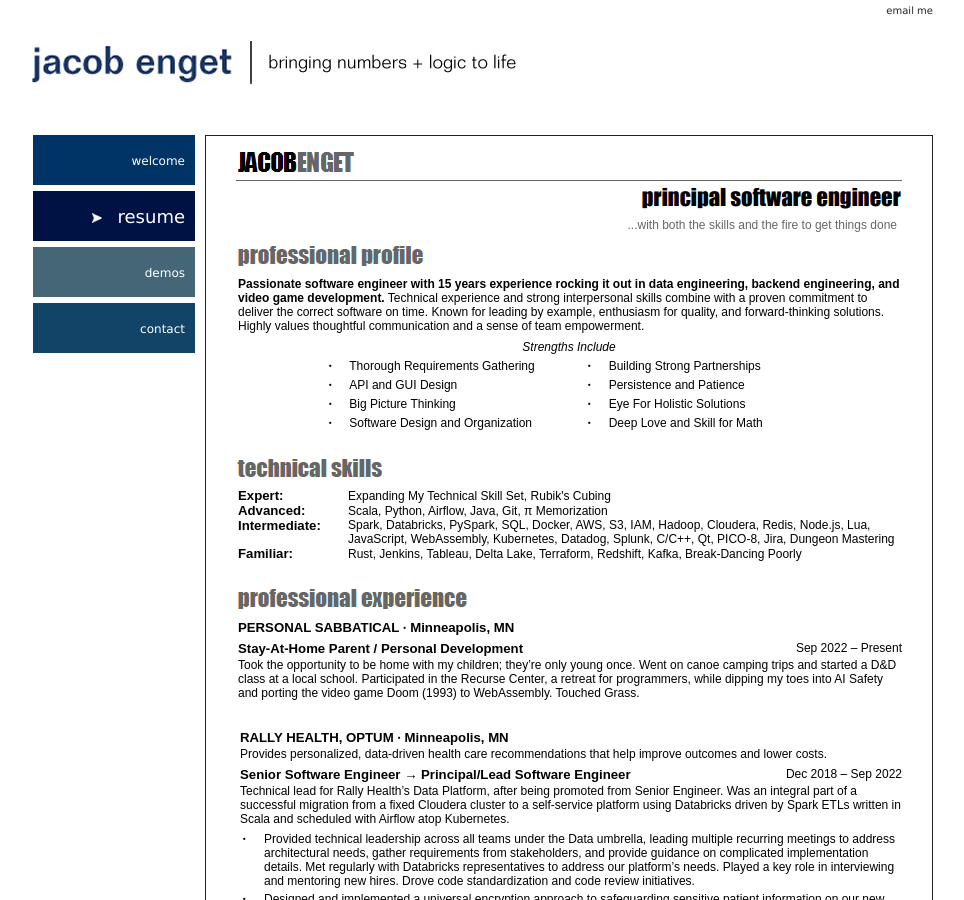
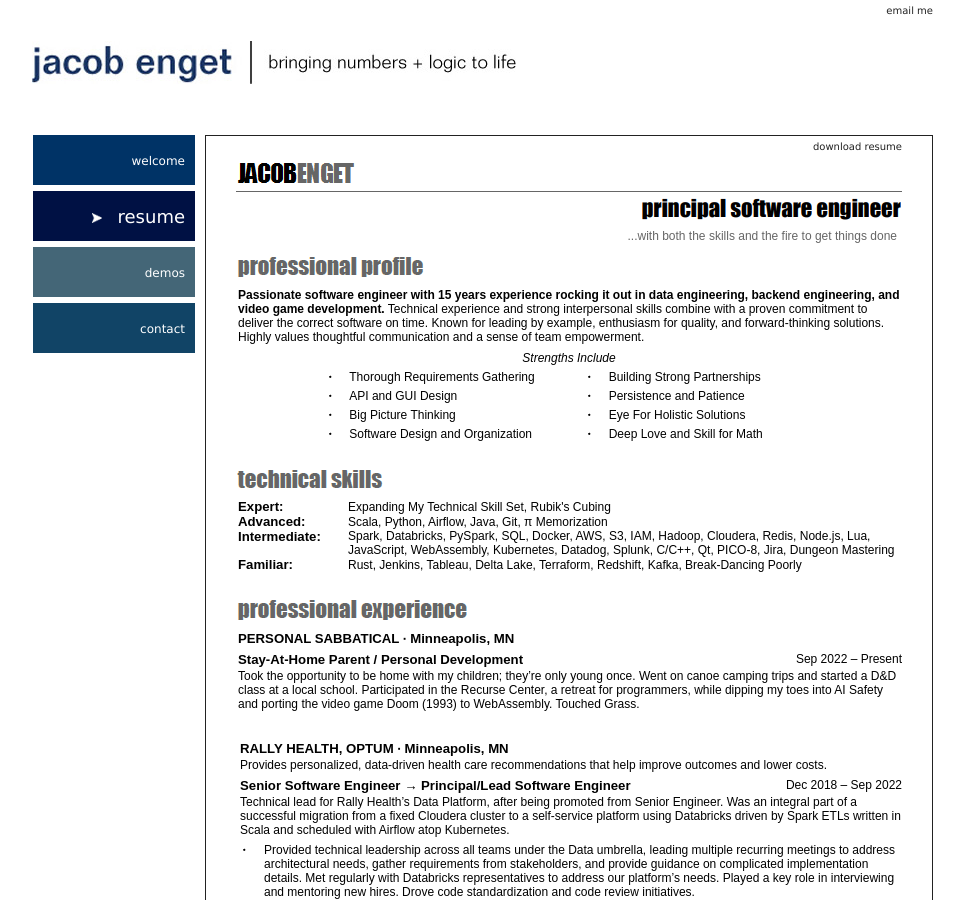
Before and after one commit to jacobenget/jacobenget.github.io, a Jekyll site: the page built from docs/resume.html, in a window 1280 px wide and 900 px high. Shown: the whole window, without its empty margins (157-1121 px from the left). Built offline with Jekyll 4.4.1, drawn with Linux system fonts in a browser that asks for light colours.

Commit message:
Update PDF version of resume
and re-enable link for downloading it

```diff
--- a/docs/resume.html
+++ b/docs/resume.html
@@ -5,7 +5,7 @@ associated_top_level_page: resume
 ---
 
 <div id="linkToDownloadResume">
-  <!--a class="boldMe" href="/assets/files/JacobEnget_Resume.pdf">download resume</a-->
+  <a class="boldMe" href="/assets/files/JacobEnget_Resume.pdf">download resume</a>
 </div>
 <div id="resume">
   <div id="titleBar">
```
Also changed, not shown: 1 other file.
